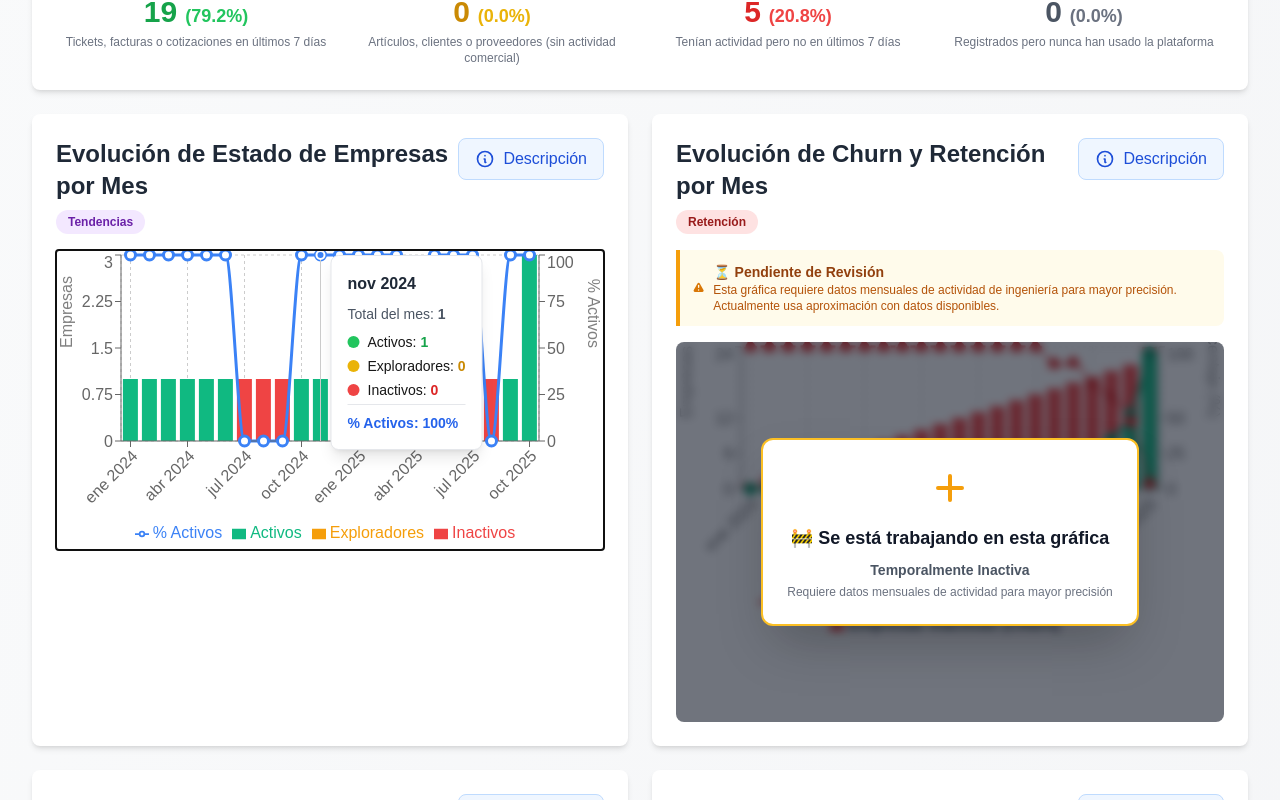
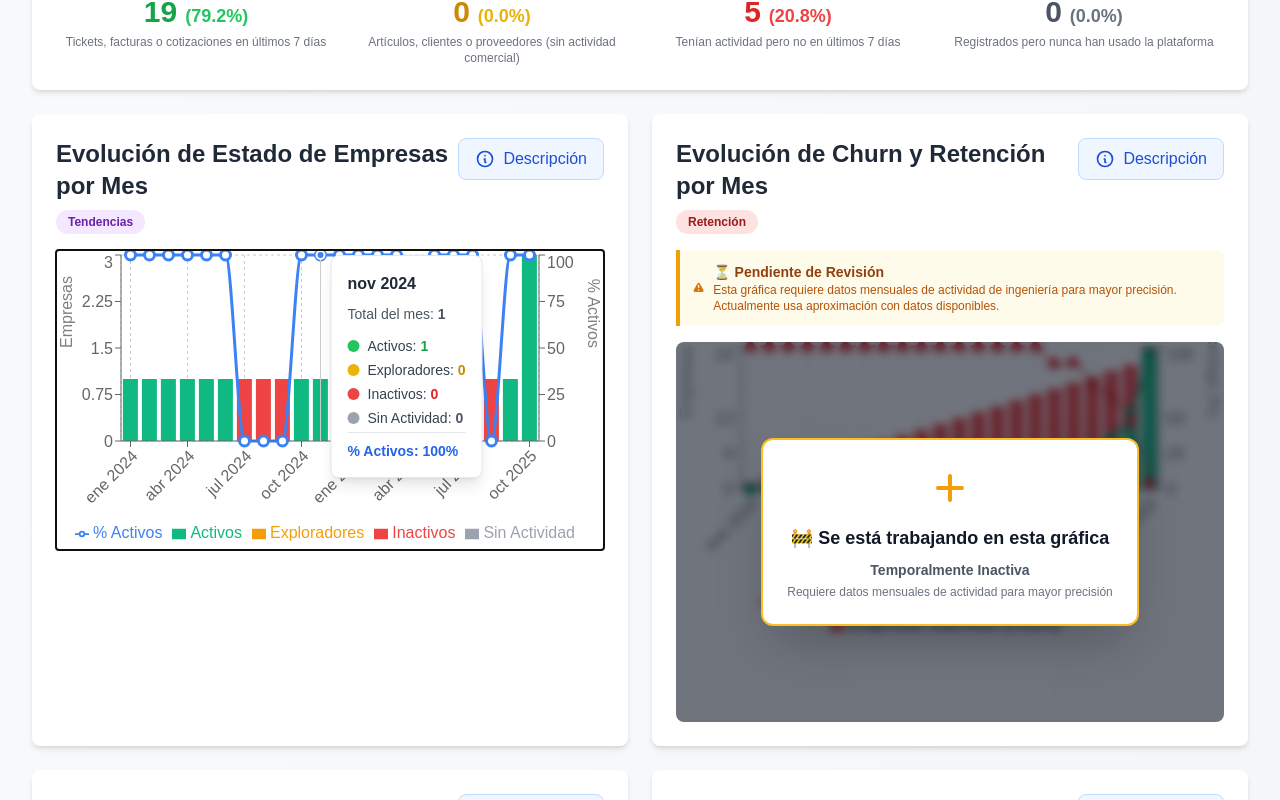
Before and after one commit to luisro-kr/PM_Kladi_Dashboard, a Next.js app: page / in a window 1280 px wide. Both pictures are taken after a click on the element 330 px from the left and 810 px from the top of the page. Shown: the part 410-1210 px from the top of the page. Built offline with nearby package versions, Linux system fonts and the light colour scheme; no server answers.

Commit message:
Fix: Agregar categoría 'Sin Actividad' y mejorar tooltip en gráfica de evolución por mes

```diff
--- a/app/components/DashboardReal.tsx
+++ b/app/components/DashboardReal.tsx
@@ -362,6 +362,12 @@ export default function DashboardReal() {
         return ningunActividadReciente;
       }).length;
 
+      // Calcular sin actividad del mes (nunca han usado la plataforma)
+      const sinActividadDelMes = empresasDelMes.filter(row => {
+        const tieneActividadHistorica = row[14] || row[16] || row[18] || row[20] || row[22] || row[24];
+        return !tieneActividadHistorica;
+      }).length;
+
       const totalDelMes = empresasDelMes.length;
       const porcentajeActivos = totalDelMes > 0 ? (activosDelMes / totalDelMes) * 100 : 0;
 
@@ -371,6 +377,7 @@ export default function DashboardReal() {
         activos: activosDelMes,
         exploradores: exploradoresDelMes,
         inactivos: inactivosDelMes,
+        sinActividad: sinActividadDelMes,
         total: totalDelMes,
         porcentajeActivos: parseFloat(porcentajeActivos.toFixed(1)),
       };
@@ -818,19 +825,23 @@ export default function DashboardReal() {
                       return (
                         <div className="bg-white p-4 border border-gray-200 rounded-lg shadow-lg">
                           <p className="font-bold text-gray-800 mb-2">{payload[0].payload.mes}</p>
-                          <p className="text-sm text-gray-600">Total del mes: <span className="font-bold">{payload[0].payload.total}</span></p>
-                          <div className="mt-2 space-y-1">
+                          <p className="text-sm text-gray-600 mb-3">Total del mes: <span className="font-bold">{payload[0].payload.total}</span></p>
+                          <div className="space-y-1">
                             <p className="text-sm flex items-center gap-2">
                               <span className="w-3 h-3 bg-green-500 rounded-full"></span>
-                              <span>Activos: <span className="font-bold text-green-600">{payload[0].payload.activos}</span></span>
+                              <span className="text-gray-700">Activos: <span className="font-bold text-green-600">{payload[0].payload.activos}</span></span>
                             </p>
                             <p className="text-sm flex items-center gap-2">
                               <span className="w-3 h-3 bg-yellow-500 rounded-full"></span>
-                              <span>Exploradores: <span className="font-bold text-yellow-600">{payload[0].payload.exploradores}</span></span>
+                              <span className="text-gray-700">Exploradores: <span className="font-bold text-yellow-600">{payload[0].payload.exploradores}</span></span>
                             </p>
                             <p className="text-sm flex items-center gap-2">
                               <span className="w-3 h-3 bg-red-500 rounded-full"></span>
-                              <span>Inactivos: <span className="font-bold text-red-600">{payload[0].payload.inactivos}</span></span>
+                              <span className="text-gray-700">Inactivos: <span className="font-bold text-red-600">{payload[0].payload.inactivos}</span></span>
+                            </p>
+                            <p className="text-sm flex items-center gap-2">
+                              <span className="w-3 h-3 bg-gray-400 rounded-full"></span>
+                              <span className="text-gray-700">Sin Actividad: <span className="font-bold text-gray-600">{payload[0].payload.sinActividad}</span></span>
                             </p>
                             <p className="text-sm font-bold text-blue-600 mt-2 pt-2 border-t">
                               % Activos: {payload[0].payload.porcentajeActivos}%
@@ -846,6 +857,7 @@ export default function DashboardReal() {
                 <Bar yAxisId="left" dataKey="activos" stackId="a" fill="#10B981" name="Activos" />
                 <Bar yAxisId="left" dataKey="exploradores" stackId="a" fill="#F59E0B" name="Exploradores" />
                 <Bar yAxisId="left" dataKey="inactivos" stackId="a" fill="#EF4444" name="Inactivos" />
+                <Bar yAxisId="left" dataKey="sinActividad" stackId="a" fill="#9CA3AF" name="Sin Actividad" />
                 <Line yAxisId="right" type="monotone" dataKey="porcentajeActivos" stroke="#3B82F6" strokeWidth={3} name="% Activos" dot={{ r: 5 }} />
               </ComposedChart>
             </ResponsiveContainer>
```
